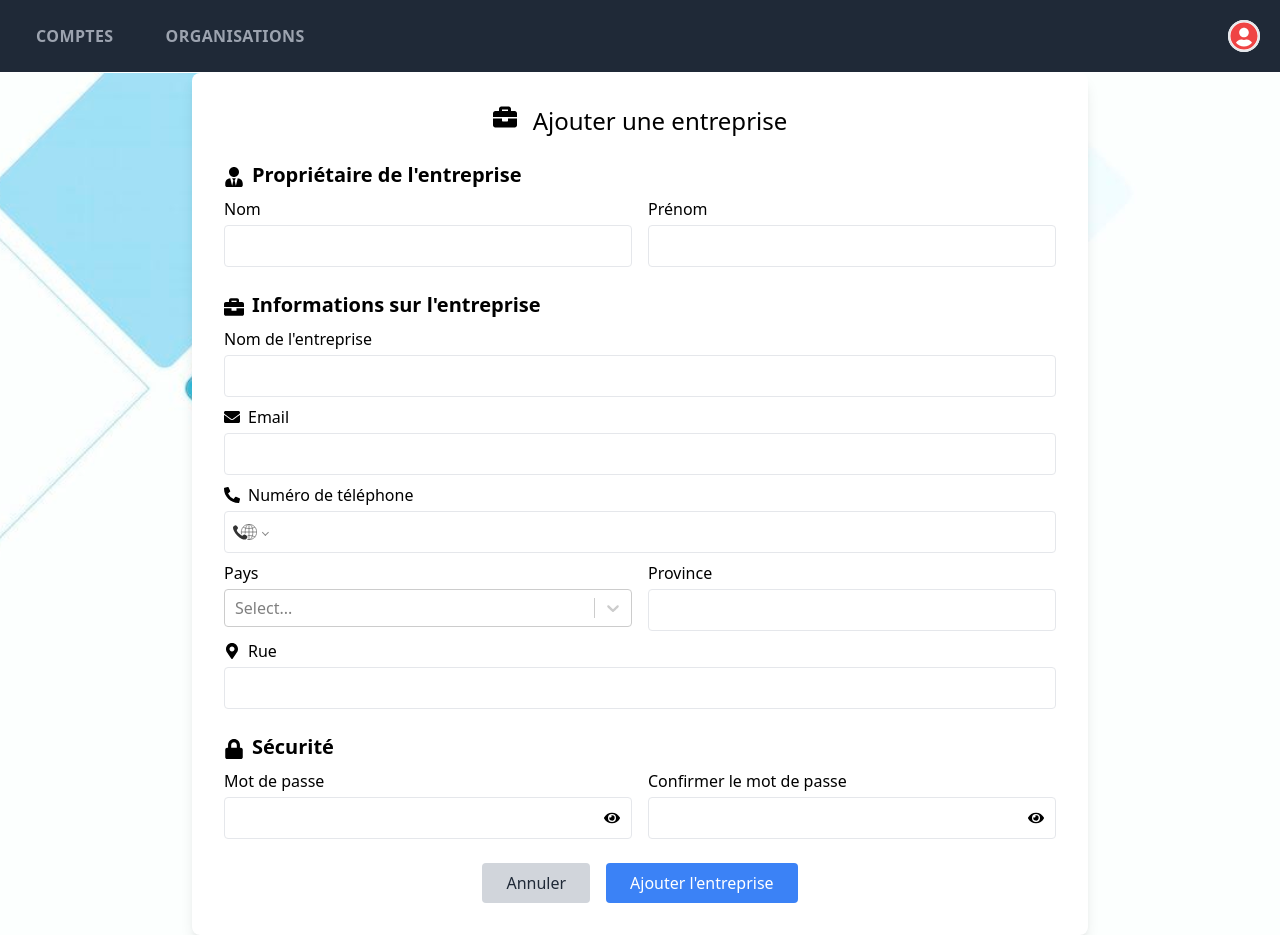
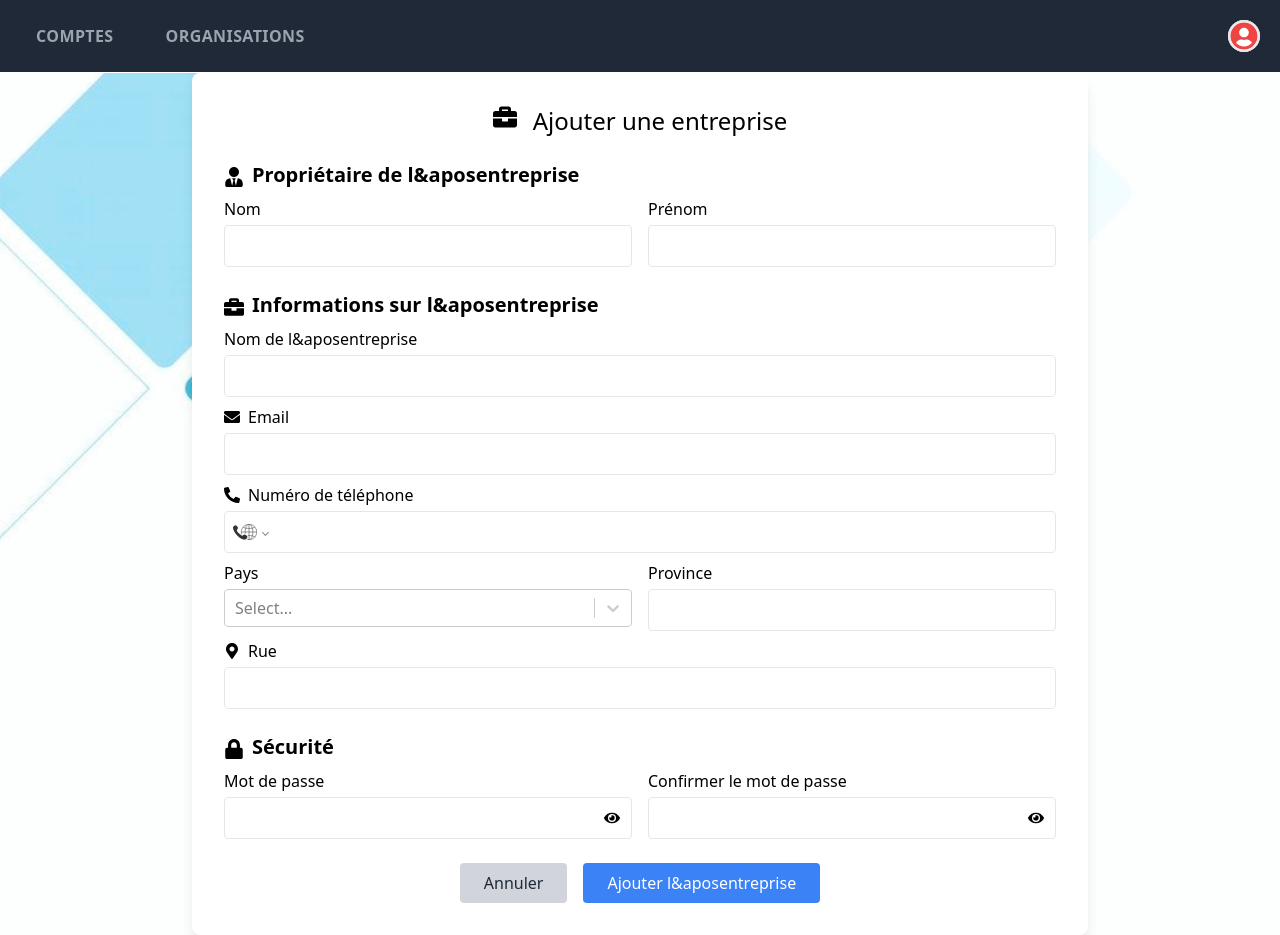
Before and after one commit to abdenourgarti/Admin-app-gestion-des-taches, a Next.js app: page /AddOrganisation in a window 1280 px wide. Built offline with nearby package versions, Linux system fonts and the light colour scheme; no server answers; sample sign-in values are in the browser's storage.

Commit message:
changement de \' par &apos

```diff
--- a/app/not-found.js
+++ b/app/not-found.js
@@ -29,7 +29,7 @@ export default function NotFound() {
             La page que vous recherchez est introuvable.
           </p>
           <p className="mb-4">
-            Veuillez vérifier l'URL ou retourner à la{" "}
+            Veuillez vérifier l&aposURL ou retourner à la{" "}
             <button
               onClick={handleSignOut}
               className="underline hover:no-underline text-blue-600">
--- a/components/AddOrganisation/index.js
+++ b/components/AddOrganisation/index.js
@@ -196,7 +196,7 @@ const AddOrganisationForm = ({ handleCancel }) => {
               <div>
                 <h2 className="text-xl font-semibold mb-2">
                   <FaUserTie className="mr-2 inline" />
-                  Propriétaire de l'entreprise
+                  Propriétaire de l&aposentreprise
                 </h2>
                 <div className="grid grid-cols-2 gap-4">
 
@@ -216,10 +216,10 @@ const AddOrganisationForm = ({ handleCancel }) => {
               <div>
                 <h2 className="text-xl font-semibold mb-2">
                   <FaBriefcase className="mr-2 inline" />
-                  Informations sur l'entreprise
+                  Informations sur l&aposentreprise
                 </h2>
                 <div className="mb-2">
-                  <label htmlFor="nomEntreprise" className="block mb-1">Nom de l'entreprise</label>
+                  <label htmlFor="nomEntreprise" className="block mb-1">Nom de l&aposentreprise</label>
                   <Field name="nomEntreprise" type="text" className="w-full p-2 border rounded" />
                   <ErrorMessage name="nomEntreprise" component="div" className="text-red-500 text-sm" />
                 </div>
@@ -325,7 +325,7 @@ const AddOrganisationForm = ({ handleCancel }) => {
                   Annuler
                 </button>
                 <button type="submit" className="bg-blue-500 text-white px-6 py-2 rounded">
-                  Ajouter l'entreprise
+                  Ajouter l&aposentreprise
                 </button>
               </div>
             </form>
--- a/components/Tables/OrganisationTable/index.js
+++ b/components/Tables/OrganisationTable/index.js
@@ -143,7 +143,7 @@ const OrganisationsTable = ({ organisations, recharge }) => {
             </button>
             <div className="mb-4 text-lg font-semibold">Confirmation</div>
             <div className="mb-4">
-              Êtes-vous sûr de vouloir supprimer l'organisation {organisationToDelete.nom} ?
+              Êtes-vous sûr de vouloir supprimer l&aposorganisation {organisationToDelete.nom} ?
             </div>
             <div className="flex justify-end space-x-2">
               <button
--- a/components/UpdateOrganisation/index.js
+++ b/components/UpdateOrganisation/index.js
@@ -140,14 +140,14 @@ const UpdateOrganisationForm = ({ organisation, handleCancel }) => {
               <div className="flex justify-center mb-6">
                 <h1 className="flex text-2xl">
                   <FaEdit className="mr-4 text-2xl" />
-                  {`Modifier l&aposorganisation`}
+                  Modifier l&aposorganisation
                 </h1>
               </div>
 
               <div>
                 <h2 className="text-xl font-semibold mb-2">
                   <FaUserTie className="mr-2 inline" />
-                  {`Propriétaire de l&aposentreprise`}
+                  Propriétaire de l&aposentreprise
                 </h2>
                 <div className="grid grid-cols-2 gap-4">
                   <div>
@@ -166,10 +166,10 @@ const UpdateOrganisationForm = ({ organisation, handleCancel }) => {
               <div>
                 <h2 className="text-xl font-semibold mb-2">
                   <FaBriefcase className="mr-2 inline" />
-                  {`Informations sur l'entreprise`}
+                  Informations sur l&aposentreprise
                 </h2>
                 <div className="mb-2">
-                  <label htmlFor="nomEntreprise" className="block mb-1">{`Nom de l'entreprise`}</label>
+                  <label htmlFor="nomEntreprise" className="block mb-1">Nom de l&aposentreprise</label>
                   <Field name="nomEntreprise" type="text" className="w-full p-2 border rounded" />
                   <ErrorMessage name="nomEntreprise" component="div" className="text-red-500 text-sm" />
                 </div>
@@ -275,7 +275,7 @@ const UpdateOrganisationForm = ({ organisation, handleCancel }) => {
                   Annuler
                 </button>
                 <button type="submit" className="bg-blue-500 text-white px-6 py-2 rounded">
-                  {`Mettre à jour l'organisation`}
+                  Mettre à jour l&aposorganisation
                 </button>
               </div>
 
--- a/components/ViewOrganisationModal/index.js
+++ b/components/ViewOrganisationModal/index.js
@@ -22,7 +22,7 @@ const ViewOrganisationModal = ({ organisation, onClose }) => {
 
       <div className="inline-block align-middle bg-white rounded-lg text-left overflow-hidden shadow-xl transform transition-all sm:my-8 sm:max-w-xl sm:w-full relative">
         <div className="bg-[#314155] h-10 flex items-center justify-between px-4">
-          <h3 className="text-lg font-medium text-white">{`Détails de l'organisation`}</h3>
+          <h3 className="text-lg font-medium text-white">Détails de l&aposorganisation</h3>
           <button type="button" className="text-white hover:text-gray-300" onClick={onClose}>
             <FaTimes />
           </button>
```
